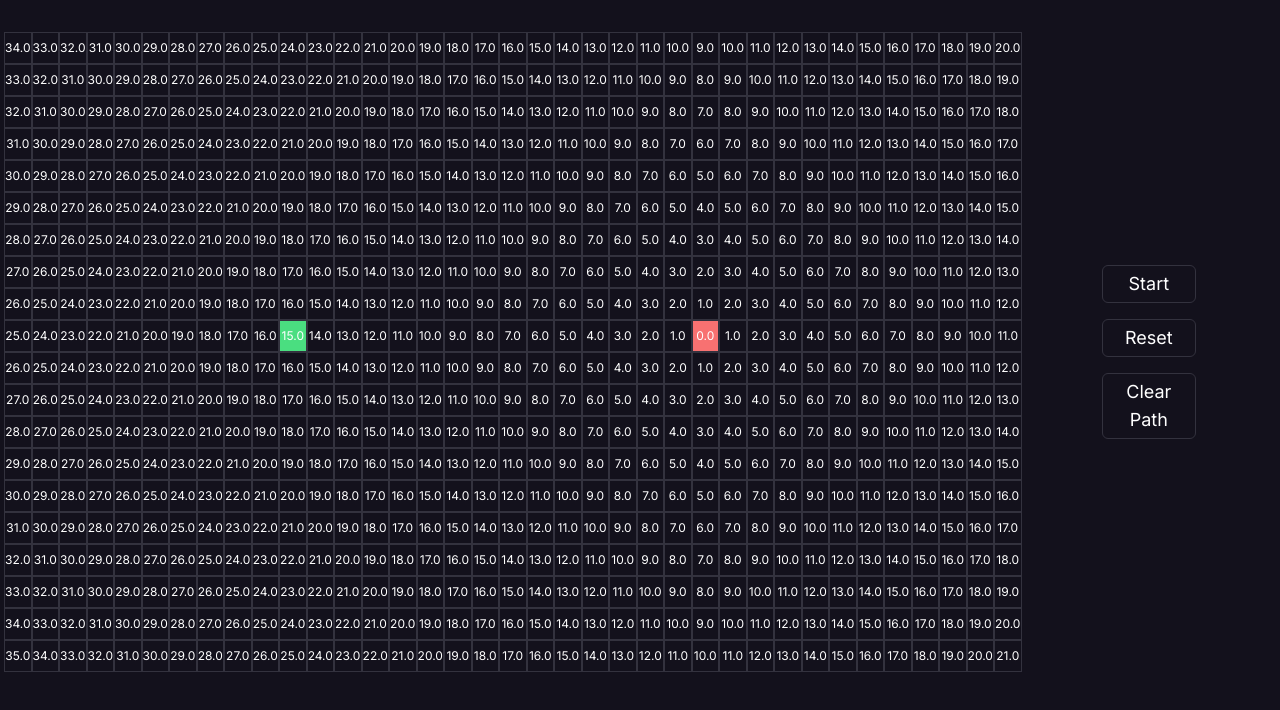
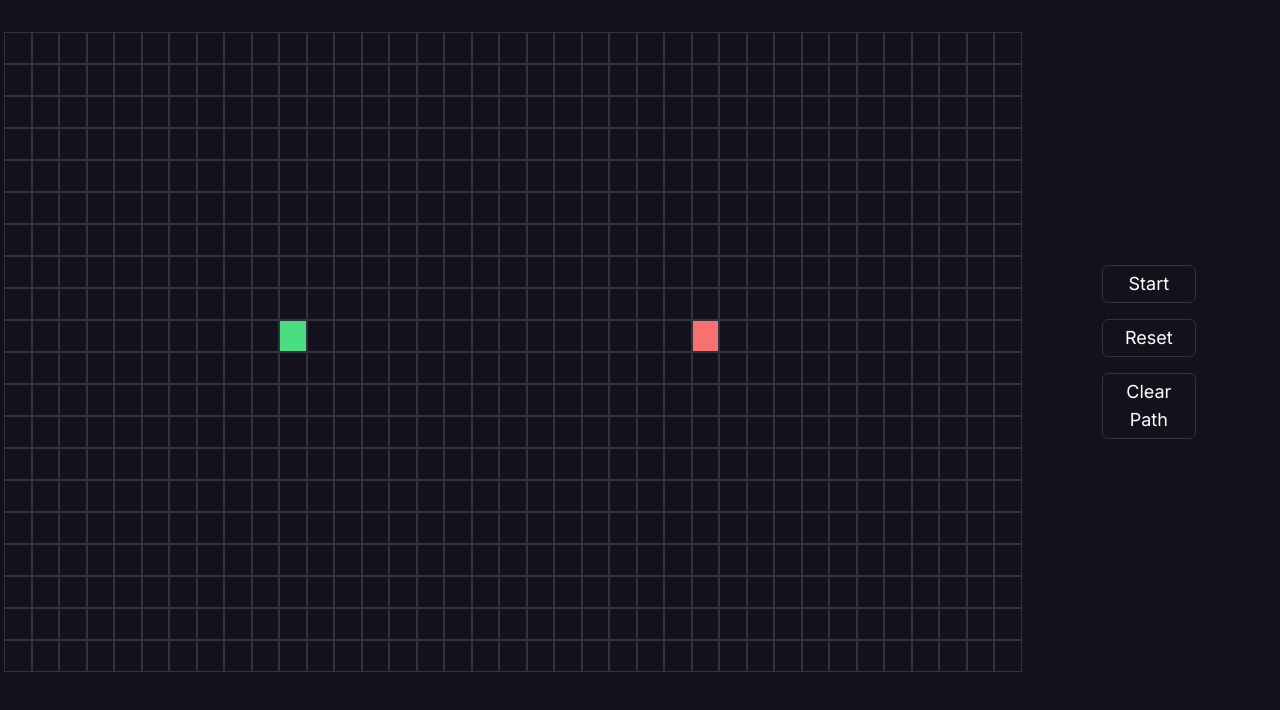
Before and after one commit to wassim-triki/pathfinder, a React (Vite) app: page / in a window 1280 px wide. Shown: the top 710 px of the page. Built offline with nearby package versions, Linux system fonts and the light colour scheme.

Commit message:
add neighbor to cell type

```diff
--- a/src/components/Cell.tsx
+++ b/src/components/Cell.tsx
@@ -20,7 +20,7 @@ interface CellProps {
 
 const Cell: FunctionComponent<CellProps> = React.memo(
   ({ cell, onMouseDown, onMouseUp, onMouseEnter, onMouseLeave, onClick }: CellProps) => {
-    const { type, visited, row, col, isNeighbor } = cell;
+    const { type, visited, row, col } = cell;
 
     return (
       <div
@@ -32,22 +32,16 @@ const Cell: FunctionComponent<CellProps> = React.memo(
         className={`text-xs text-white flex justify-center items-center border-[1px] bg-{} border-light-100 w-8 h-8 cursor-pointer ${
           type === 'initial' && 'hover:bg-light-100'
         }  active:border-white
-        ${
-          isNeighbor &&
-          !(type === 'start') &&
-          !(type === 'target') &&
-          !visited &&
-          'bg-yellow-100 animate-scale '
-        }
-      ${visited && 'bg-yellow-400 animate-scale '}
-      ${type === 'wall' && 'bg-white animate-scale '}
-      ${type === 'target' && 'bg-red-400'}
-      ${type === 'start' && 'bg-green-400'}
+        ${visited && !(type === 'start') && 'bg-yellow-400 animate-scale '}
+        ${type === 'wall' && 'bg-white animate-scale '}
+        ${type === 'target' && 'bg-red-400'}
+        ${type === 'neighbor' && 'bg-gray-500 animate-scale '}
+        ${type === 'start' && 'bg-green-400'}
       `}
       >
-        {Number.isFinite(cell.h) && cell.h.toFixed(1)}
+        {/* {Number.isFinite(cell.h) && cell.h.toFixed(1)}
         <br />
-        {Number.isFinite(cell.g) && cell.g.toFixed(1)}
+        {Number.isFinite(cell.g) && cell.g.toFixed(1)} */}
       </div>
     );
   }
--- a/src/hooks/useAstar.ts
+++ b/src/hooks/useAstar.ts
@@ -28,9 +28,11 @@ export const useAstar = () => {
       const neighbors = getNeighbors(current, newGrid);
 
       for (const neighbor of neighbors) {
-        neighbor.isNeighbor = true;
         if (neighbor.visited || neighbor.type === 'wall') {
           continue;
+        }
+        if (!(neighbor.type === 'target')) {
+          neighbor.type = 'neighbor';
         }
         const gScore = current.g + 1;
         if (gScore >= neighbor.g) {
--- a/src/types/types.ts
+++ b/src/types/types.ts
@@ -1,11 +1,10 @@
-export type TCellType = 'initial' | 'start' | 'target' | 'wall';
+export type TCellType = 'initial' | 'start' | 'target' | 'wall' | 'neighbor';
 export type TCell = {
   id: string;
   row: number;
   col: number;
   type: TCellType;
   visited: boolean;
-  isNeighbor?: boolean;
   g: number;
   h: number;
   f: number;
--- a/tailwind.config.cjs
+++ b/tailwind.config.cjs
@@ -5,8 +5,8 @@ module.exports = {
     extend: {
       keyframes: {
         scale: {
-          '0%': { transform: 'scale(1)' },
-          '50%': { transform: 'scale(1.2)' },
+          '0%': { transform: 'scale(.7)' },
+          // '50%': { transform: 'scale(1.2)' },
           '100%': { transform: 'scale(1)' },
         },
       },
```
